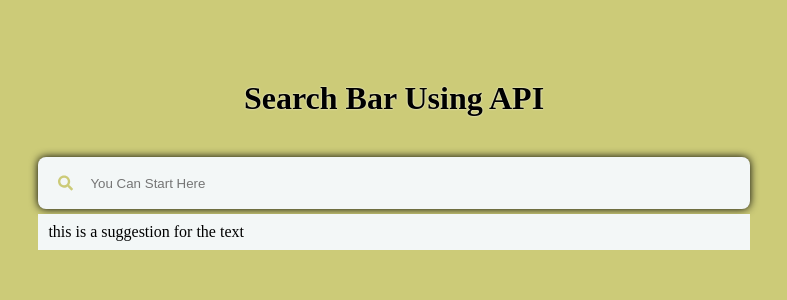
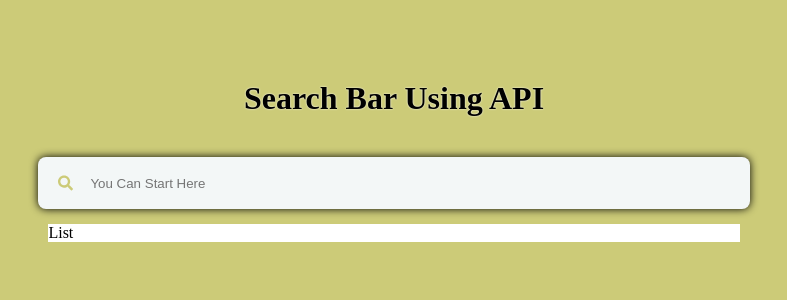
Before and after one commit to Shijin65/Searchpage-react, a React (Vite) app in the folder react_searchbar/: page / in a window 1280 px wide. Shown: the top 300 px of the page, without its empty margins (246-1033 px from the left). Built offline with nearby package versions, Linux system fonts and the light colour scheme.

Commit message:
fetching data as per the entered value

```diff
--- /dev/null
+++ b/react_searchbar/src/componets/List/List.jsx
@@ -0,0 +1,7 @@
+import React from 'react'
+import './list.css'
+export const List = () => {
+  return (
+    <div className='element' >List</div>
+  )
+}
--- /dev/null
+++ b/react_searchbar/src/componets/List/list.css
@@ -0,0 +1,3 @@
+.element{
+    background-color: white;
+}
--- a/react_searchbar/src/componets/Search/SearchIn.jsx
+++ b/react_searchbar/src/componets/Search/SearchIn.jsx
@@ -11,8 +11,18 @@ const fetchdata =(value)=>{
   fetch("https://jsonplaceholder.typicode.com/users")
   .then((responce)=>responce.json())
   .then((json)=>{
-    console.log(json)
-  } )}
+    const result = json.filter((user) => {
+      return (
+        value &&
+        user &&
+        user.name &&
+        user.name.includes(value)
+        );
+    });
+    console.log(result)
+  } );
+
+}
 
 const handlechange = (value) => {
   settext(value)
--- a/react_searchbar/src/componets/suggesion/Suggestion.jsx
+++ b/react_searchbar/src/componets/suggesion/Suggestion.jsx
@@ -1,10 +1,10 @@
 import React from 'react'
 import './suggestion.css'
+import { List } from '../List/List'
 export const Suggestion = () => {
   return (
     <div className='text_wrap'>
-        {/* <FaSearch id='search_icon' style={{color:color}}/> */}
-        <p> this is a suggestion for the text</p>
+        <List/>
     </div>
   )
 }
--- a/react_searchbar/src/componets/suggesion/suggestion.css
+++ b/react_searchbar/src/componets/suggesion/suggestion.css
@@ -1,10 +1,11 @@
 .text_wrap{
-    background-color: rgb(243, 247, 247);
+    /* background-color: rgb(243, 247, 247); */
     width: 90%;
     /* border-radius: 8Px; */
     height: 2vh;
     display: flex;
-    align-items: center;
+    flex-direction: column;
+    /* align-items: center; */
     padding: 10px;
 
     /* box-shadow: 0px 0px 8px rgb(0, 0, 0); */
```
